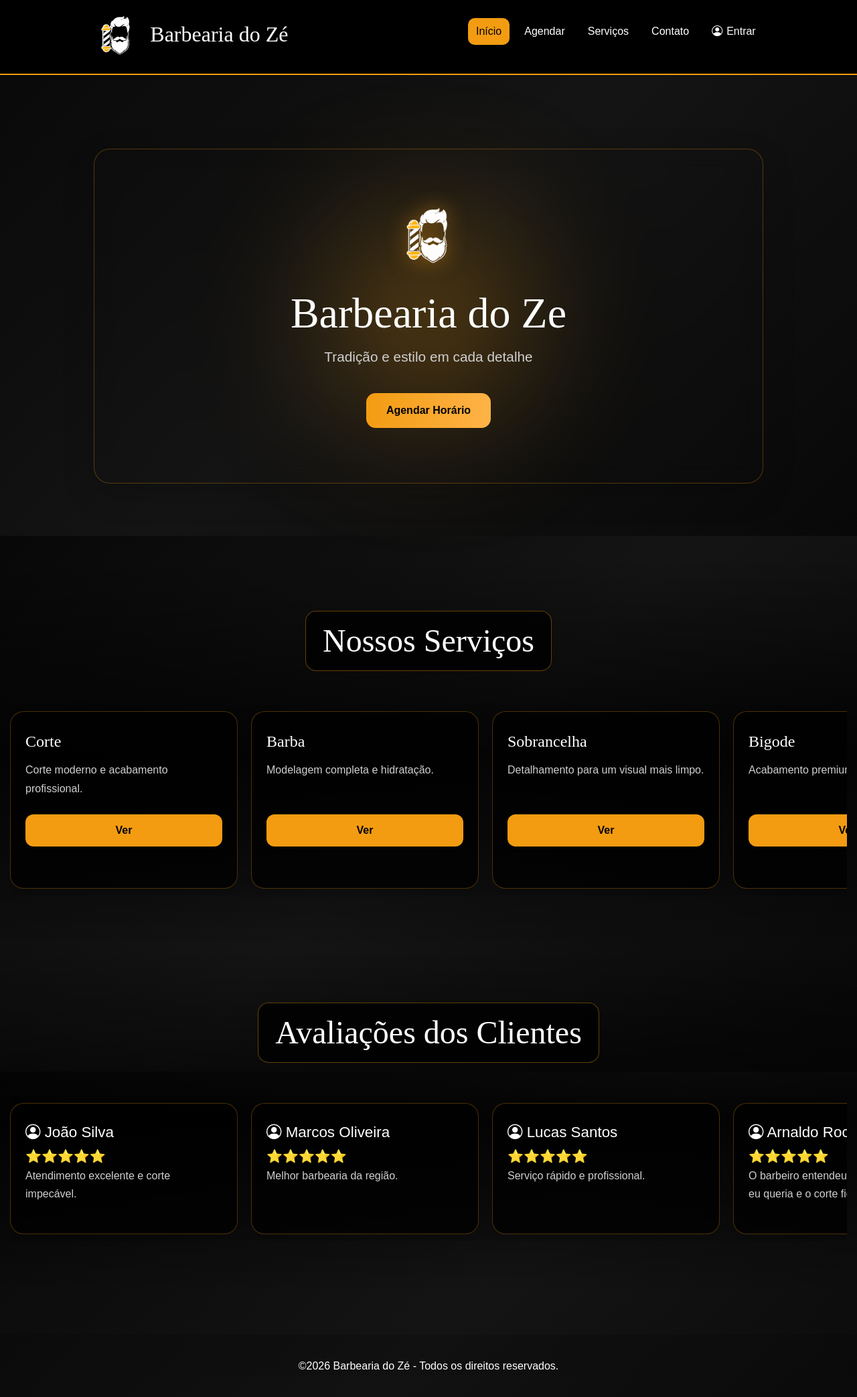
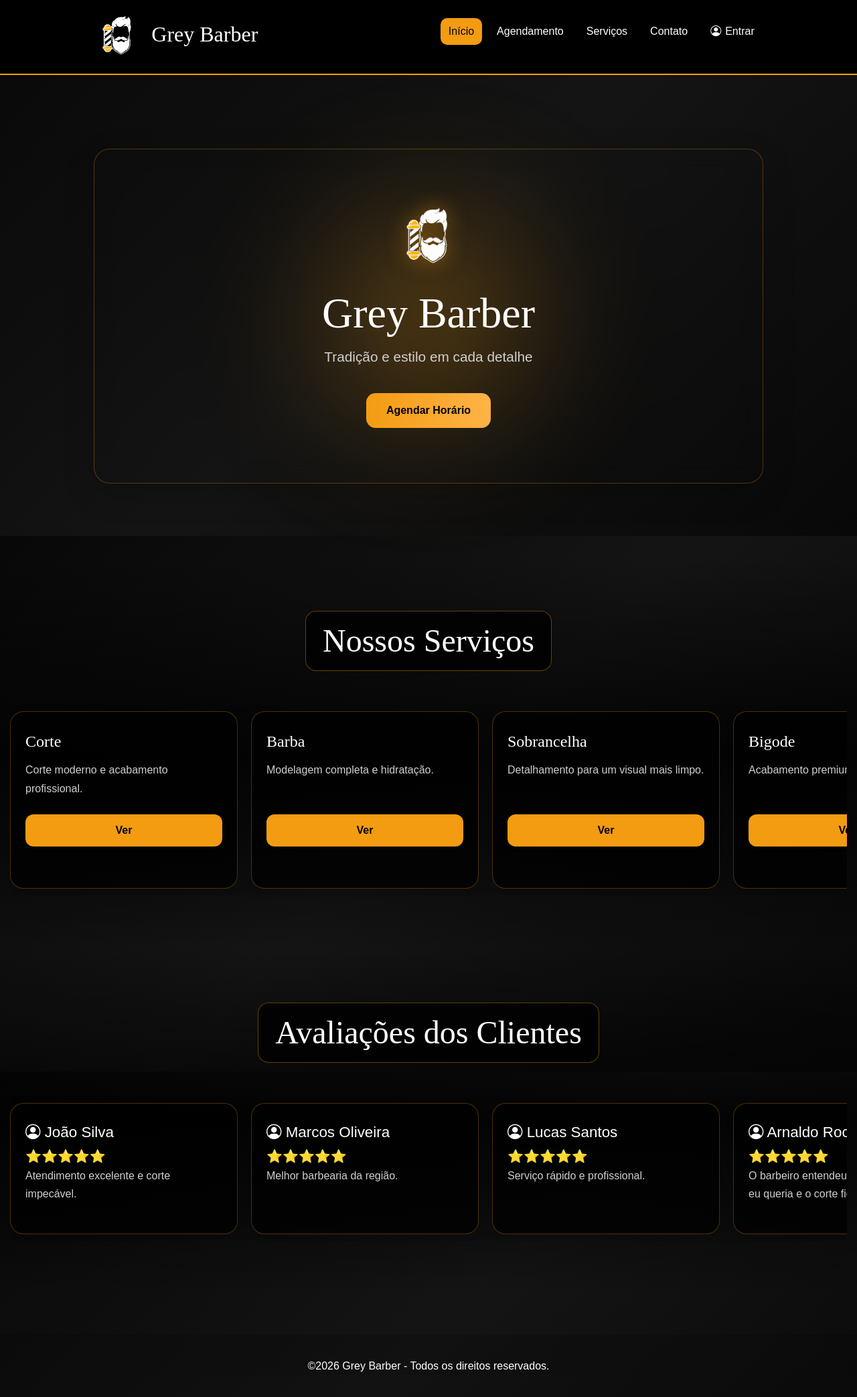
Before and after one commit to ViniciusHallal/Barbearia, a plain HTML site: page index.html in a window 1280 px wide. Shown: the whole page at 67% size. Drawn offline with nearby package versions, Linux system fonts and the light colour scheme; a web font is replaced by a local one.

Commit message:
Modificando Nome

```diff
--- a/index.html
+++ b/index.html
@@ -3,7 +3,7 @@
 <head>
     <meta charset="UTF-8">
     <meta name="viewport" content="width=device-width, initial-scale=1.0">
-    <title>Barbearia do Ze</title>
+    <title>Grey Barber</title>
     <link rel="stylesheet" href="https://cdn.jsdelivr.net/npm/bootstrap@5.3.8/dist/css/bootstrap.min.css"> <!--bootstrap-->
     <link rel="stylesheet" href="https://cdn.jsdelivr.net/npm/bootstrap-icons@1.11.3/font/bootstrap-icons.min.css"> <!--fonte icons-->
     <link rel="stylesheet" href="estilizacoes/index.css">
@@ -20,7 +20,7 @@
     <nav class="sidebar-nav">
         <ul>
             <li><a class="ativo" href="">Início</a></li>
-            <li><a href="agendar.html">Agendar</a></li>
+            <li><a href="agendar.html">Agendamento</a></li>
             <li><a href="servicos.html">Serviços</a></li>
             <li><a href="contato.html">Contato</a></li>
             <li><a href="login.html"><i class="bi bi-person-circle"></i> Entrar</a></li> <!-- simulando que a pessoa nao entrou-->
@@ -32,7 +32,7 @@
 
     <div class="container-logo">
         <img src="img/Barbearia_Logo.png" alt="logo imagem">
-        <h1>Barbearia do Zé</h1>
+        <h1>Grey Barber</h1>
     </div>
 
     <label for="toggle-menu" class="hamburguer">
@@ -42,7 +42,7 @@
     <nav class="menu">
         <ul>
             <li><a class="ativo" href="">Início</a></li>
-            <li><a href="agendar.html">Agendar</a></li>
+            <li><a href="agendar.html">Agendamento</a></li>
             <li><a href="servicos.html">Serviços</a></li>
             <li><a href="contato.html">Contato</a></li>
             <li><a href="login.html"><i class="bi bi-person-circle"></i> Entrar</a></li> <!--simulando que a pessoa nao entrou-->
@@ -58,7 +58,7 @@
             </div>
 
             <div class="centro text-center">
-                <h1>Barbearia do Ze</h1>
+                <h1>Grey Barber</h1>
                 <p>Tradição e estilo em cada detalhe</p>
                 <a href="agendar.html" class="btn btn-warning btn-lg">Agendar Horário</a>
             </div>
@@ -150,7 +150,7 @@
     </section>
 
     <footer>
-        <p>©2026 Barbearia do Zé - Todos os direitos reservados.</p>
+        <p>©2026 Grey Barber - Todos os direitos reservados.</p>
     </footer>
 </body>
 
```
Also changed, not shown: agendamento.html (+5 -5 lines), agendar.html (+5 -5 lines), cadastro.html (+1 -1 lines), contato.html (+5 -5 lines), funcionario.html (+5 -5 lines), login.html (+1 -1 lines), senha.html (+1 -1 lines), servicos.html (+5 -5 lines).
